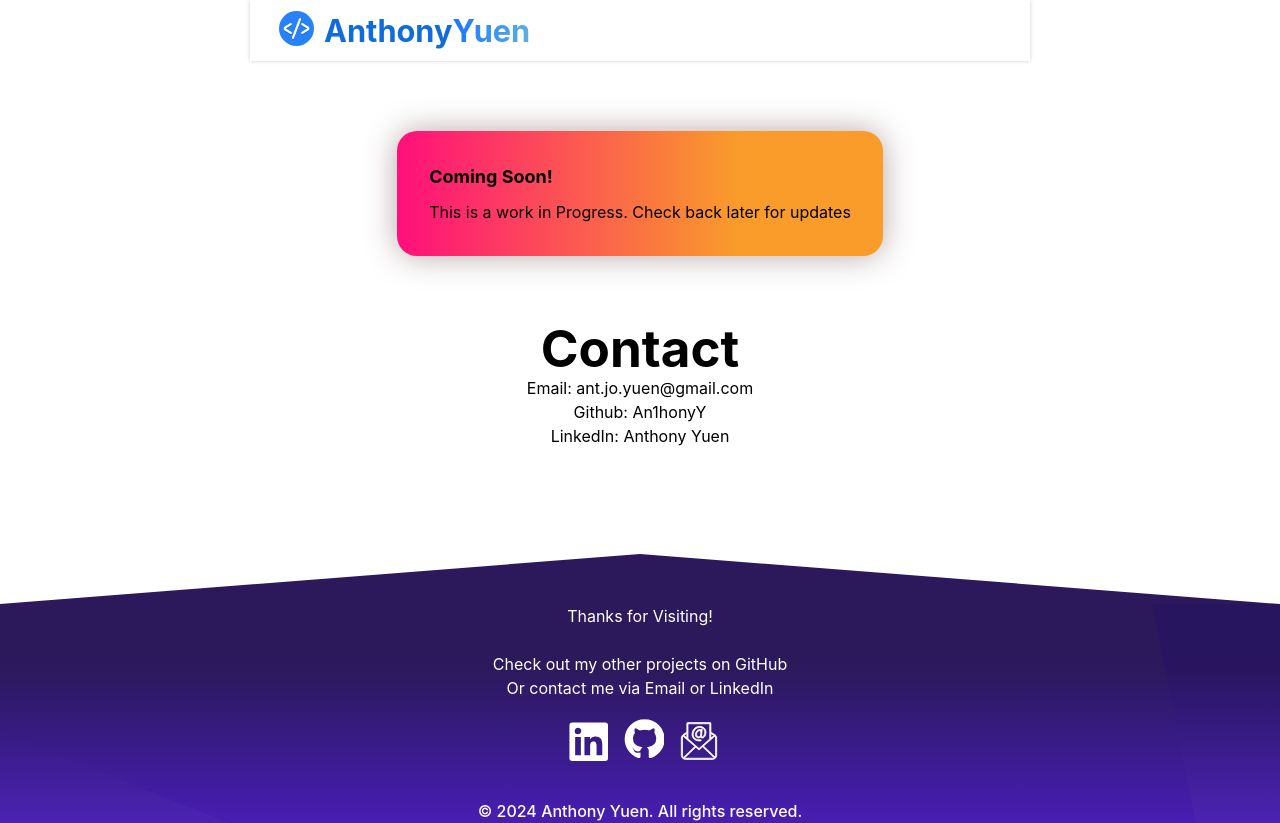
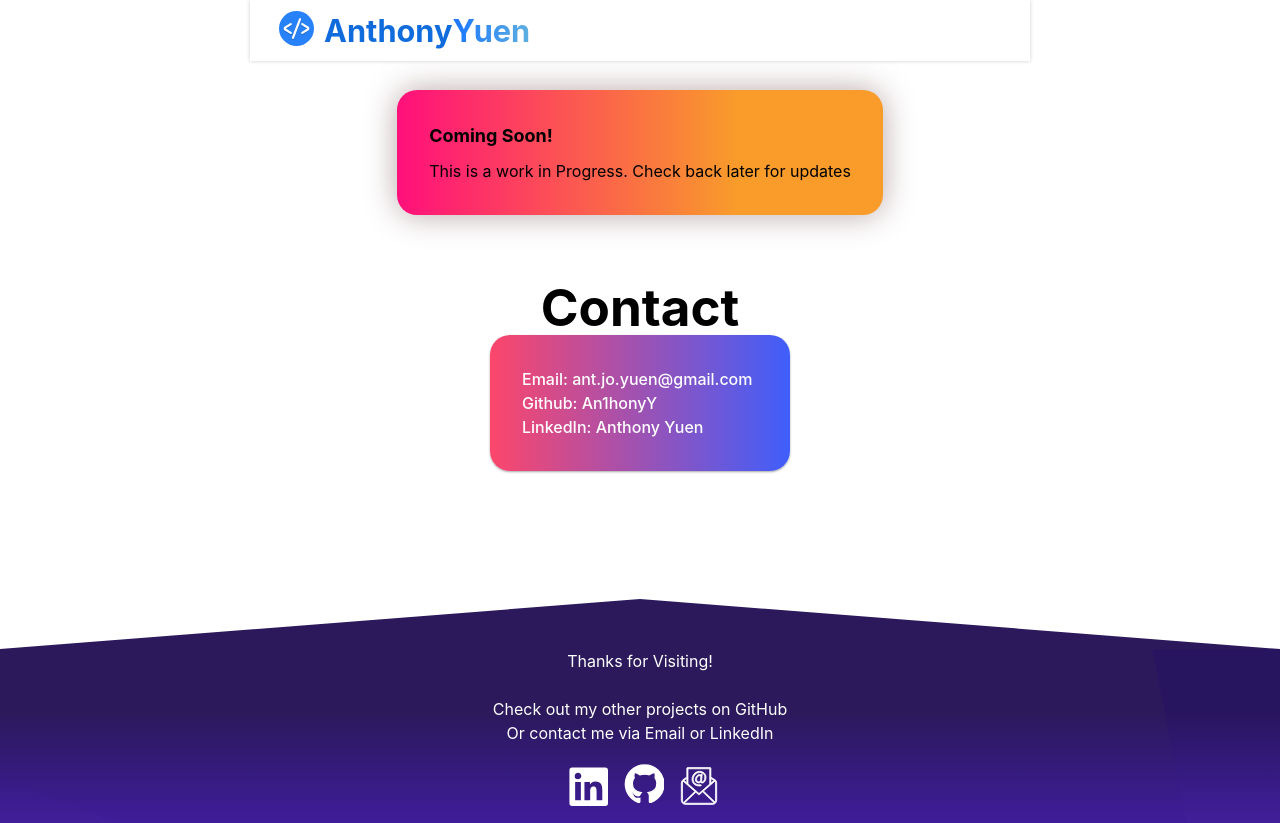
Before and after one commit to An1honyY/anthonyyuen, a React (Vite) app: page /contact in a window 1280 px wide. Shown: the top 823 px of the page. Built offline with nearby package versions, Linux system fonts and the light colour scheme.

Commit message:
Fixed Linkedin Link and added Cards to Contact and About
Fixed Linkedin Link

```diff
--- a/src/pages/about.css
+++ b/src/pages/about.css
@@ -24,3 +24,40 @@
     color: black;
     text-align: center;
 }
+
+/* About */
+
+.about-card {
+    background: hsla(33, 94%, 57%, 1);
+    /* background: linear-gradient(90deg, hsla(333, 100%, 53%, 1) 0%, hsla(33, 94%, 57%, 1) 70%); */
+    background: linear-gradient(90deg, #FC466B 0%, #3F5EFB 100%);
+    box-shadow: rgba(0, 0, 0, 0.12) 0px 1px 3px, rgba(0, 0, 0, 0.24) 0px 1px 2px;
+    padding: 2em;
+    border-radius: 20px;
+    height: fit-content;
+    width: fit-content;
+    min-width: 300px;
+    margin: 0 0.5em;
+    margin-bottom: 4em;
+    text-align: left;
+    box-sizing: border-box;
+}
+
+/* About Card Font */
+
+.about-card h1 {
+    font-size: 4em;
+    font-weight: 600;
+    color: white;
+}
+
+.about-card h2 {
+    font-size: 4em;
+    color: white;
+}
+
+.about-card p {
+    font-size: 1em;
+    font-weight: 450;
+    color: white;
+}
--- a/src/pages/about.jsx
+++ b/src/pages/about.jsx
@@ -8,14 +8,16 @@ function About() {
                 <h2>Coming Soon!</h2>
                 <p>This is a work in Progress.
                     Check back later for updates</p>
-                </div>
+            </div>
             <h1>
                 About
             </h1>
+            <br></br>
+            <section className="about-card">
+                <p>Currently practicing Web development skills. This website helps with that :)</p>
 
-            <p>Currently practicing Web development skills. This website helps with that :)</p>
-
-            <p>I'm also learning Active Directory with the aim of getting an IT role.</p>
+                <p>I'm also learning Active Directory with the aim of getting an IT role.</p>
+            </section>
         </main>
     )
 }
--- a/src/pages/contact.css
+++ b/src/pages/contact.css
@@ -25,3 +25,41 @@
     color: black;
     text-align: center;
 }
+
+
+/* Contact Card */
+
+.contact-card {
+    background: hsla(33, 94%, 57%, 1);
+    /* background: linear-gradient(90deg, hsla(333, 100%, 53%, 1) 0%, hsla(33, 94%, 57%, 1) 70%); */
+    background: linear-gradient(90deg, #FC466B 0%, #3F5EFB 100%);
+    box-shadow: rgba(0, 0, 0, 0.12) 0px 1px 3px, rgba(0, 0, 0, 0.24) 0px 1px 2px;
+    padding: 2em;
+    border-radius: 20px;
+    height: fit-content;
+    width: fit-content;
+    min-width: 300px;
+    margin: 0 0.5em;
+    margin-bottom: 4em;
+    text-align: left;
+    box-sizing: border-box;
+}
+
+/* Contact Card Font */
+
+.contact-card h1 {
+    font-size: 4em;
+    font-weight: 600;
+    color: white;
+}
+
+.contact-card h2 {
+    font-size: 4em;
+    color: white;
+}
+
+.contact-card p {
+    font-size: 1em;
+    font-weight: 450;
+    color: white;
+}
--- a/src/pages/contact.jsx
+++ b/src/pages/contact.jsx
@@ -1,4 +1,5 @@
 import React from "react"
+import './contact.css'
 
 function Contact() {
     return (
@@ -8,13 +9,16 @@ function Contact() {
                 <h2>Coming Soon!</h2>
                 <p>This is a work in Progress.
                     Check back later for updates</p>
-                </div>
+            </div>
             <h1>
                 Contact
             </h1>
-            <p>Email: ant.jo.yuen@gmail.com</p>
-            <p>Github: <a href="https://github.com/An1honyY" rel="noopener noreferrer">An1honyY</a></p>
-            <p>LinkedIn: <a href="https://www.linkedin.com/in/anthony-yuen-0b0a3b1b3/" rel="noopener noreferrer">Anthony Yuen</a></p>
+
+            <section className="contact-card">
+                <p>Email: ant.jo.yuen@gmail.com</p>
+                <p>Github: <a href="https://github.com/An1honyY" rel="noopener noreferrer">An1honyY</a></p>
+                <p>LinkedIn: <a href="https://linkedin.com/in/anthony-yuen-089208229" rel="noopener noreferrer">Anthony Yuen</a></p>
+            </section>
         </main>
     )
 }
```
